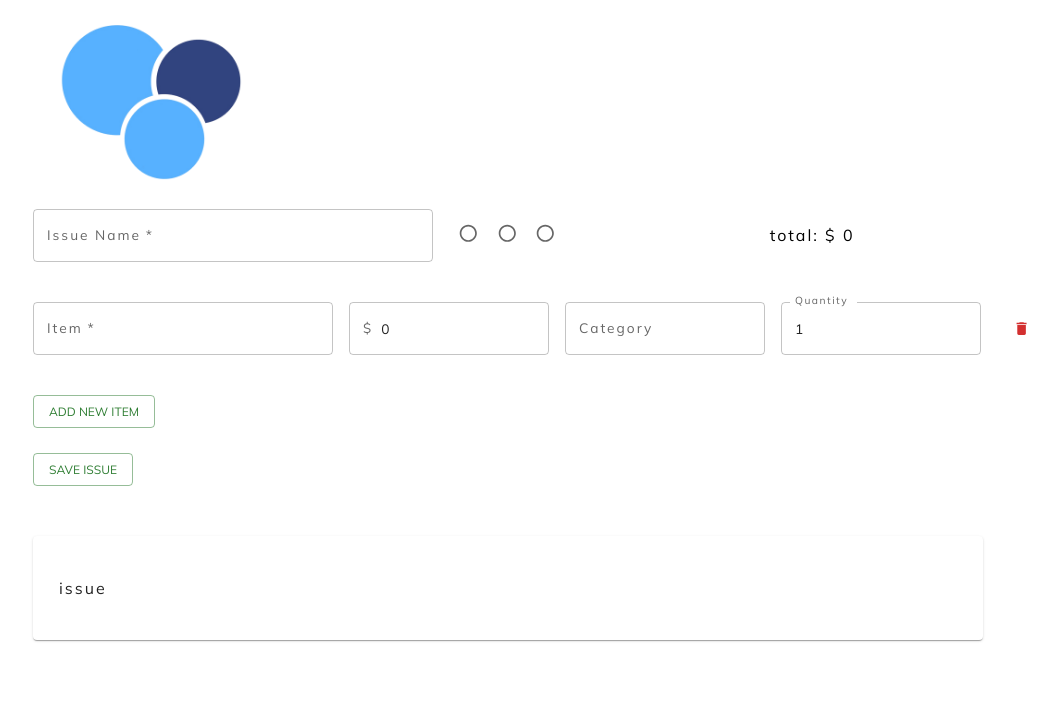
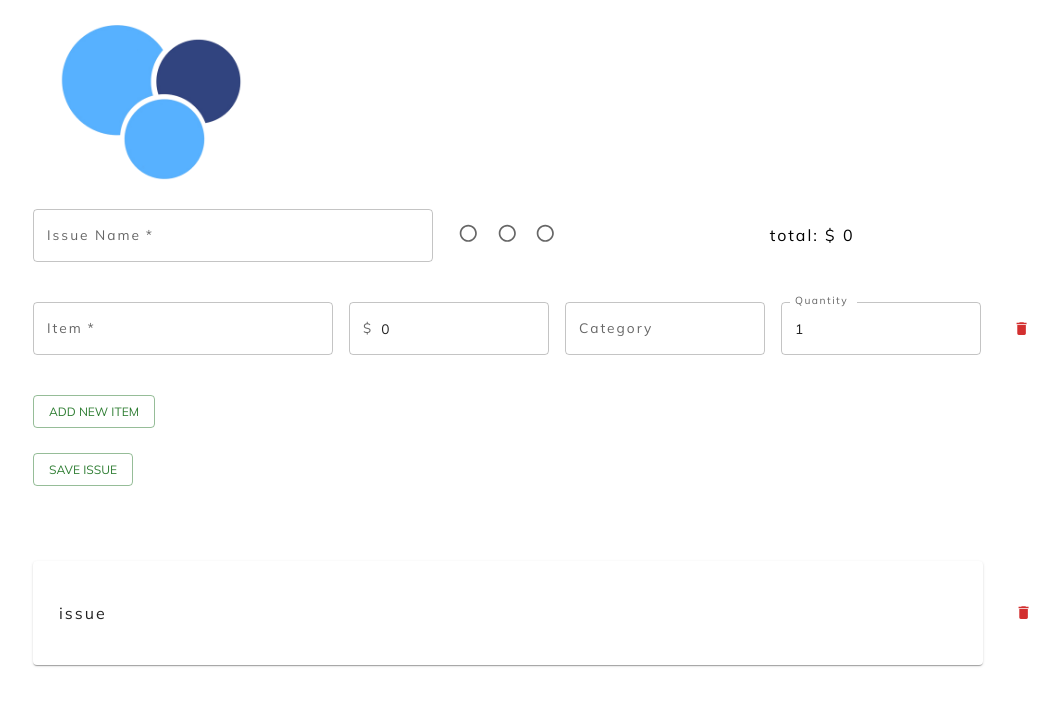
Before and after one commit to jnesong/estimator, a React (Create React App) app: page / in a window 1280 px wide. Shown: the top 706 px of the page, without its empty margins (167-1227 px from the left). Built offline with nearby package versions, Linux system fonts and the light colour scheme.

Commit message:
created grid for saved list styling

```diff
--- a/src/NewIssue.js
+++ b/src/NewIssue.js
@@ -18,7 +18,7 @@ const NewIssue = () => {
     const [radioStatus, setRadioStatus] = useState("usable");
     const [newItems, setNewItems] = useState([<NewItem key={1} count={1} deleteItem={deleteItem} createItemsArray={createItemsArray}/>]);
     const [itemsArray, setItemsArray] = useState([])
-    const [savedIssue, setSavedIssue] = useState({})
+    const savedIssue = {}
     //cost
     let [totalIssueCost, setTotalIssueCost] = useState(0)
 
@@ -56,8 +56,8 @@ const NewIssue = () => {
 
     //put this click handle on the div instead of the component so no need to pass props
     const handleSaveClick = () => {
-        console.log("save clicked!")
-        // setSavedIssue({issueName: itemsArray})
+        console.log("save clicked!");
+        savedIssue[issueName] = itemsArray;
     };
 
     return (
--- a/src/Saved.js
+++ b/src/Saved.js
@@ -1,16 +1,19 @@
+//components
+import DeleteButton from './buttons/DeleteButton';
 //css
 import Stack from '@mui/material/Stack';
 import Card from '@mui/material/Card';
 import CardContent from '@mui/material/CardContent';
-import { Button, CardActionArea, CardActions } from '@mui/material';
+import { Button, CardActionArea } from '@mui/material';
 
 const Saved = ({ savedIssue }) => {
 
     const cardStyle = {
         width: "950px",
         margin: "auto",
-        marginLeft: "200px",
     }
+
+    console.log(savedIssue)
 
     // let savedCards = savedIssue.map(issue => {
     //     <Card style={cardStyle} key={issue.id}>
@@ -25,6 +28,7 @@ const Saved = ({ savedIssue }) => {
     return (
         <div className="saved">
             <Stack>
+                <div className="each-saved-div">
                     <Card style={cardStyle}>
                         <CardActionArea>
                             <CardContent>
@@ -32,6 +36,8 @@ const Saved = ({ savedIssue }) => {
                             </CardContent>
                         </CardActionArea>
                     </Card>
+                    <DeleteButton />
+                </div>
             </Stack>
         </div>
     )
--- a/src/estimator.css
+++ b/src/estimator.css
@@ -34,7 +34,7 @@ body {
     font-size: 16px;
     display: inline-block;
     margin-left: 200px;
-    position: fixed;
+    position: absolute;
 }
 
 .new-item-container {
@@ -70,7 +70,7 @@ body {
     font-family: 'Mulish';
     font-size: 14px;
     display: inline-block;
-    position: fixed;
+    position: absolute;
     padding-top: 5px;
 }
 
@@ -78,6 +78,8 @@ body {
 
 .saved {
     padding-top: 50px;
+    padding-bottom: 50px;
+
 }
 
 .saved-text {
@@ -86,3 +88,13 @@ body {
     font-size: 16px;
     padding: 10px;
 }
+
+.each-saved-div {
+    display: grid;
+    text-align: left;
+    margin-top: 25px;
+    margin-left: 200px;
+    grid-template-columns: 950px 50px;
+    grid-template-rows: 1fr;
+    column-gap: 16px;
+}
```
Lines whose indentation alone changed are shown as unchanged.
